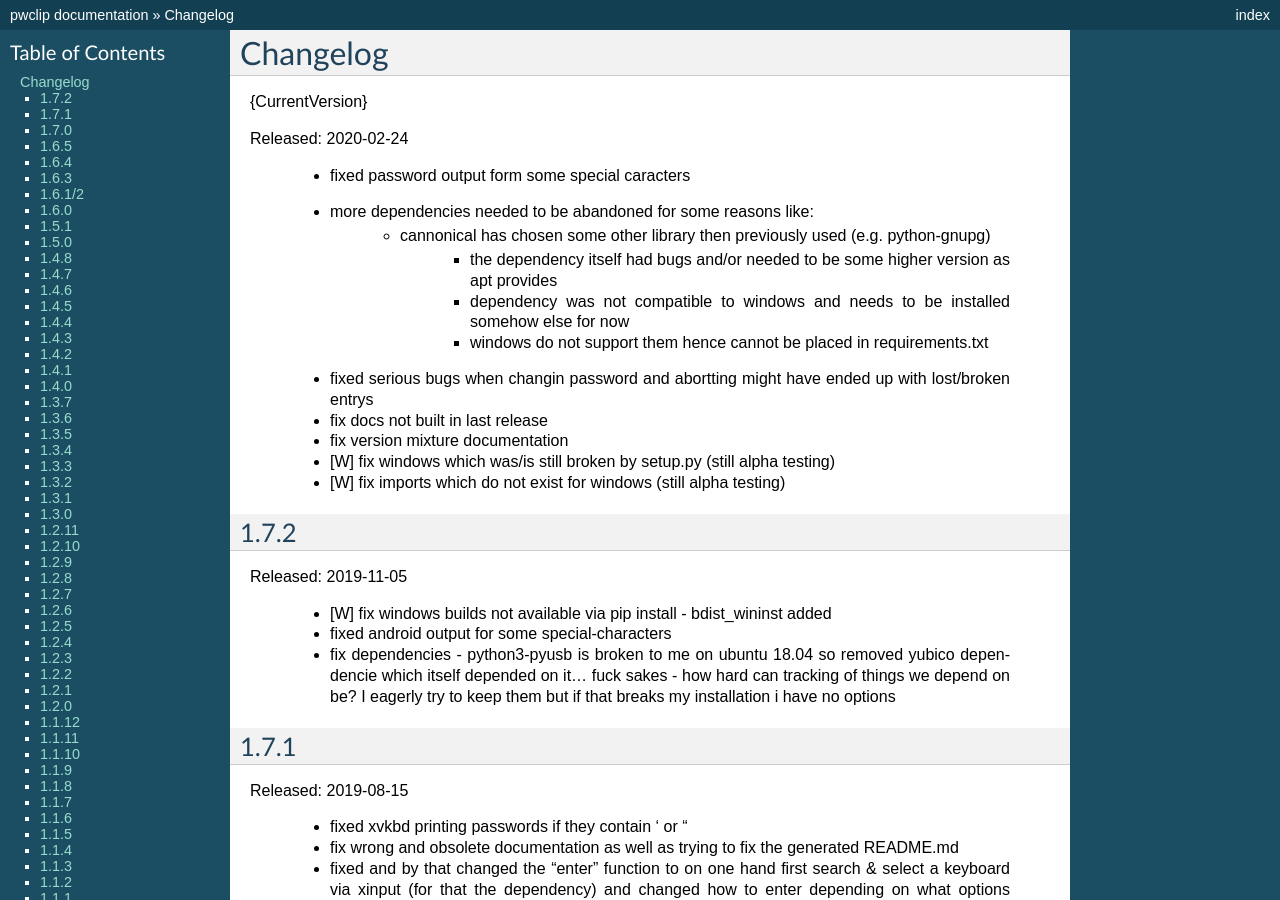
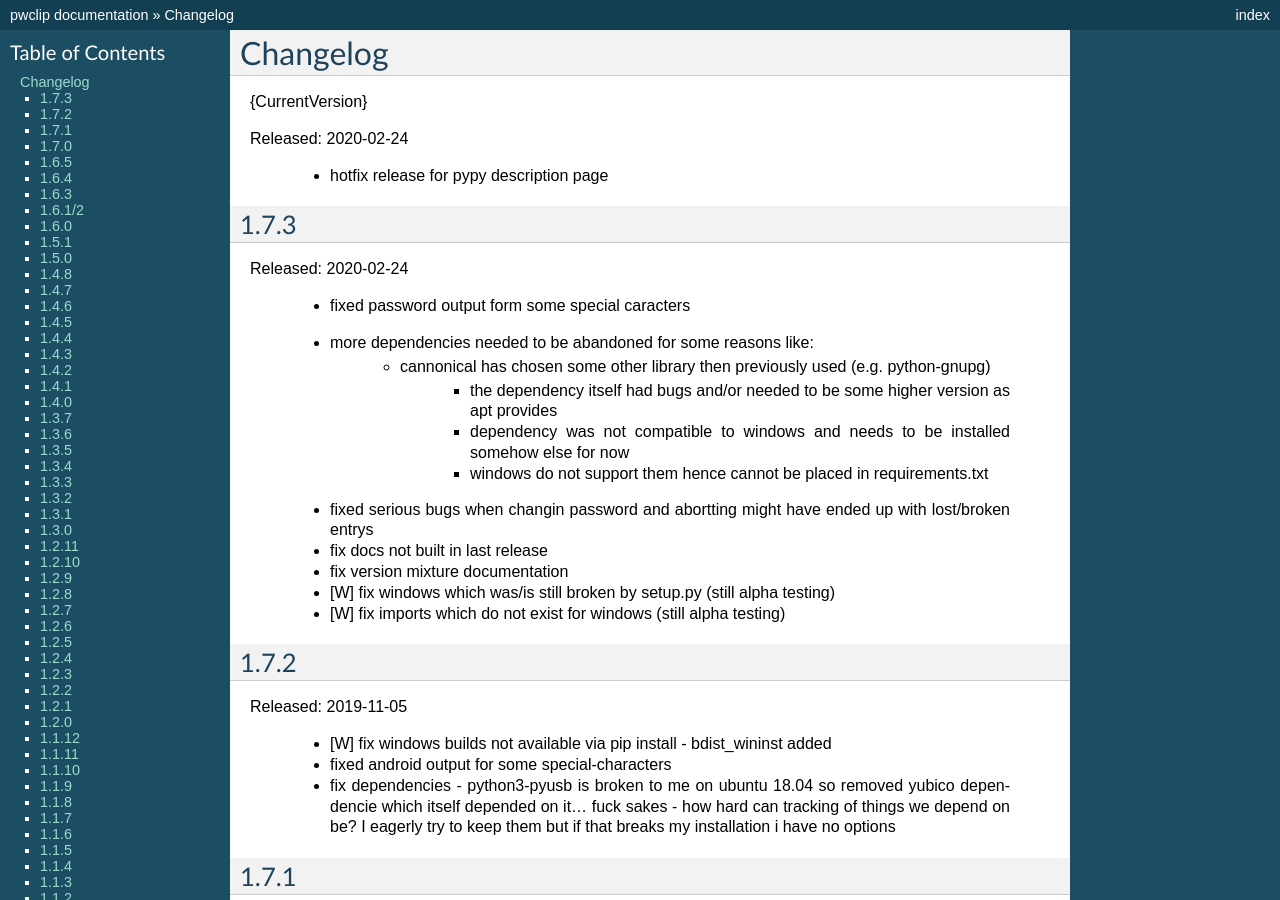
Before and after one commit to d0n/pwclip, a Sphinx documentation site: the page built from docs/changelog.rst, in a window 1280 px wide and 900 px high. Built offline with Sphinx 7.4.7, drawn with Linux system fonts in a browser that asks for light colours.

Commit message:
modified = ['docs/changelog.rst']

```diff
--- a/docs/changelog.rst
+++ b/docs/changelog.rst
@@ -3,6 +3,14 @@
 =========
 
 {CurrentVersion}
+
+Released: 2020-02-24
+
+  * hotfix release for pypy description page
+
+
+1.7.3
+-----
 
 Released: 2020-02-24
 
```
